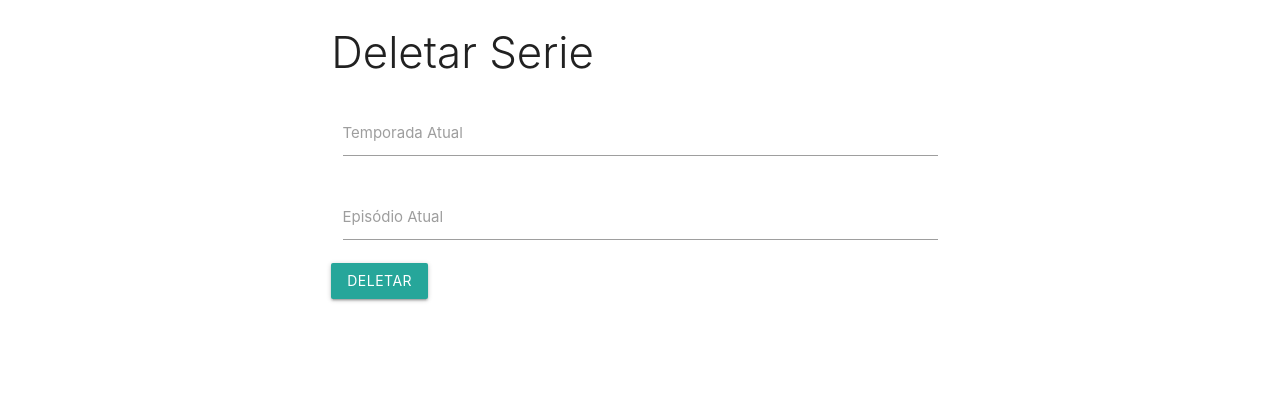
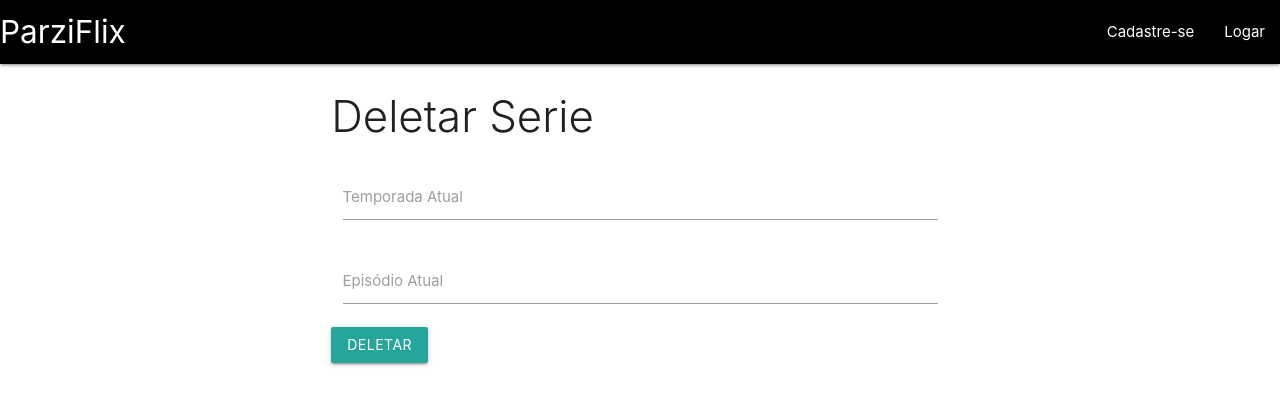
Before and after one commit to Pedrohsmarinho/Web1_Prova, a PHP site: page /dontwatch.php?id=1 in a window 1280 px wide. Shown: the top 405 px of the page. Run offline with PHP 8.4, Linux system fonts and the light colour scheme; data comes from the database, SQL or seed files in the repository.

Commit message:
atualizando o não-visualizar

```diff
--- a/dontwatch.php
+++ b/dontwatch.php
@@ -13,6 +13,19 @@ $byo -> execute();
 $amazon = $byo-> fetch();
  //var_dump($amazon);
 ?>
+<nav>
+    <div class="nav-wrapper depp black">
+      <a href="index.php" class="brand-logo">ParziFlix</a>
+      <ul id="nav-mobile" class="right hide-on-med-and-down">
+        <?php if(logado()): ?>
+        <li><a href="sair.php">Sair</a></li>
+        <?php else: ?>
+        <li><a href="addUser.php">Cadastre-se</a></li>
+        <li><a href="login.php">Logar</a></li>
+      <?php endif ?>
+      </ul>
+    </div>
+</nav>
 
 <div class="row">
 <div class="col s12 m6 push-m3">
```
